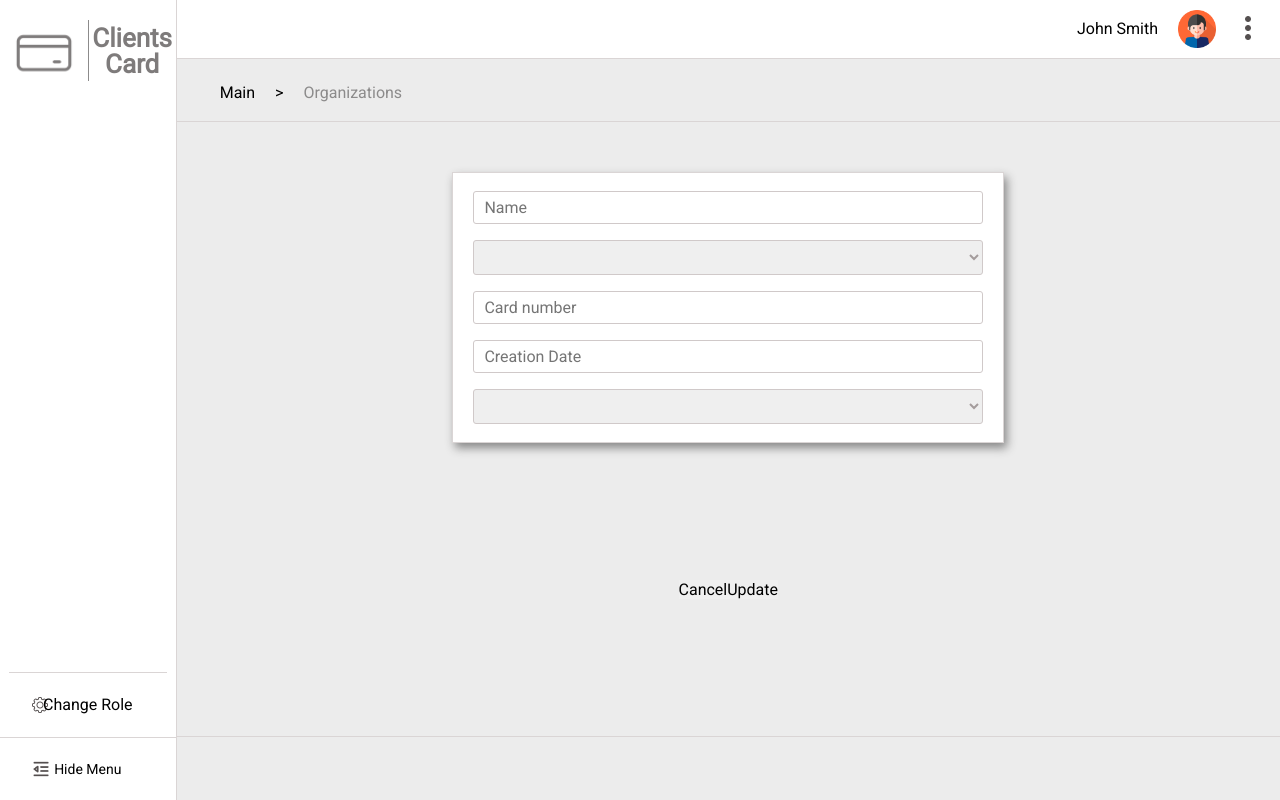
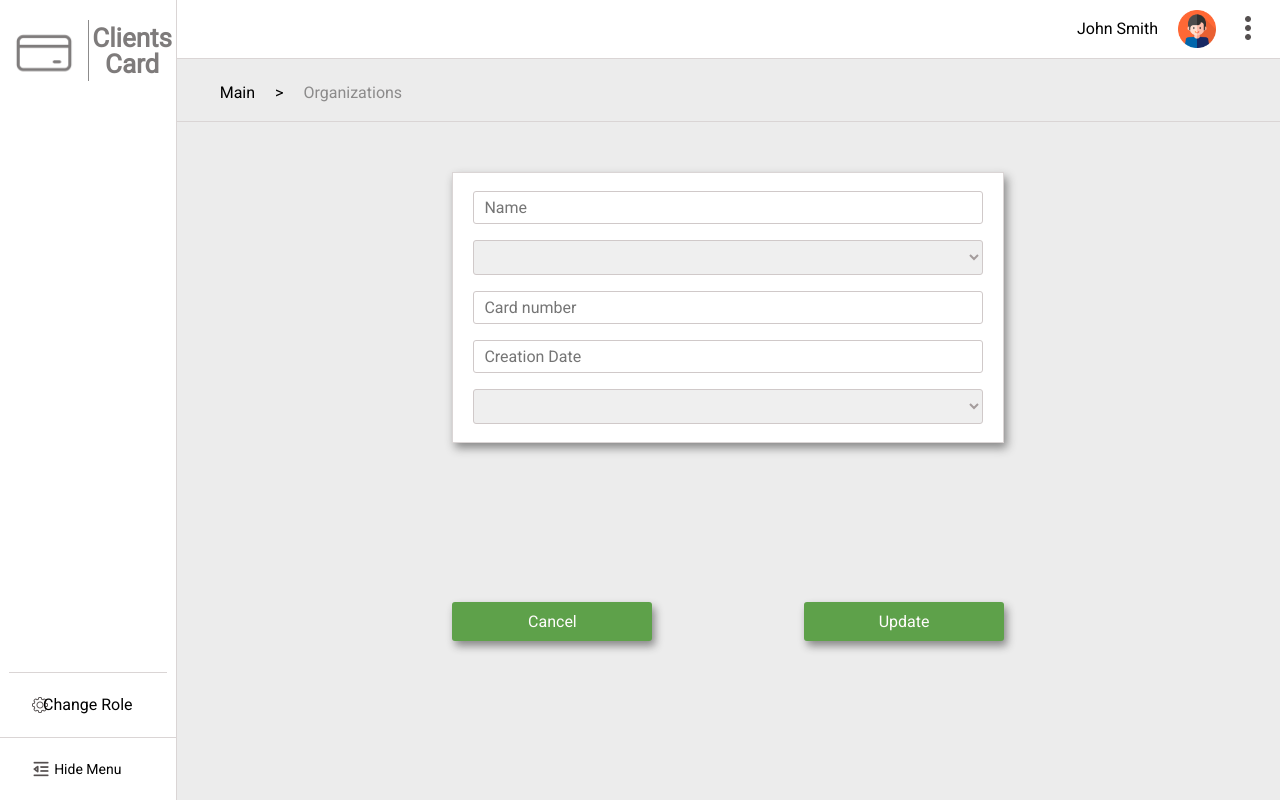
Before and after one commit to AmbeMO/sapient1, an Angular app in the folder AngularApi/angular-sapient/: page /updateOrg/1 in a window 1280 px wide. Built offline with nearby package versions, Linux system fonts and the light colour scheme.

Commit message:
design fixes to update page

```diff
--- a/AngularApi/angular-sapient/src/app/udate-org/update-org.component.html
+++ b/AngularApi/angular-sapient/src/app/udate-org/update-org.component.html
@@ -28,6 +28,7 @@
       </div>
 
     </div>
+
     <div class="form__btn">
       <button type="reset" class="btn btn__cancel">Cancel</button>
       <button
@@ -38,6 +39,5 @@
     </div>
 
 
-  <div class="org__bottom-hr">
-  </div>
+
 </div>
--- a/AngularApi/angular-sapient/src/app/udate-org/update-org.component.scss
+++ b/AngularApi/angular-sapient/src/app/udate-org/update-org.component.scss
@@ -24,3 +24,18 @@ input, select{
   border: 1px solid #d0c9c9;
   border-radius: 3px;
 }
+.form__btn{
+  height: 100%;
+  width: 50%;
+  display: flex;
+  justify-content: space-between;
+  align-items: center;
+}
+button{
+  color: #fffcfc;
+  border-radius: 3px;
+  background-color: #5ea14a;
+  padding: 10px;
+  width: 200px;
+  box-shadow: 3px 5px 9px #888888;
+}
--- a/AngularApi/angular-sapient/src/app/udate-org/update-org.component.ts
+++ b/AngularApi/angular-sapient/src/app/udate-org/update-org.component.ts
@@ -2,6 +2,7 @@ import {Component, OnInit} from "@angular/core";
 import {FormGroup} from "@angular/forms";
 import {ActivatedRoute, Route, Router} from "@angular/router";
 import {Organization} from "../shared/interfaces";
+import Swal from "sweetalert2";
 
 @Component({
   selector: 'app-update-org',
@@ -44,12 +45,29 @@ export class UpdateOrgComponent implements OnInit{
   // }
 
   updateOrg() {
+    Swal.fire({
+      title: 'Do you want to save the changes?',
+      showDenyButton: true,
+      showCancelButton: true,
+      confirmButtonText: 'Update',
+      denyButtonText: `Don't update`,
+    }).then((result) => {
+      /* Read more about isConfirmed, isDenied below */
+      if (result.isConfirmed) {
         const oldOrg = localStorage.getItem('Organizations')
         if(oldOrg !== null){
           const Organizations = JSON.parse(oldOrg)
           Organizations.splice(Organizations.findIndex((a:any) => a.id == this.Organization.id),1)
           Organizations.push(this.Organization)
           localStorage.setItem('Organizations', JSON.stringify(Organizations))
+        Swal.fire('Updated!', '', 'success')
+      } else if (result.isDenied) {
+        Swal.fire('Changes are not saved', '', 'info')
       }
     }
+   })
+
   }
+
+
+}
```
Lines whose indentation alone changed are shown as unchanged.
